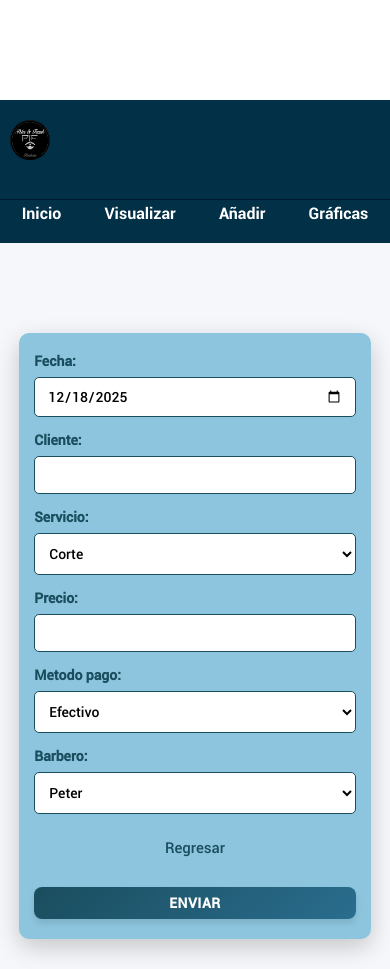
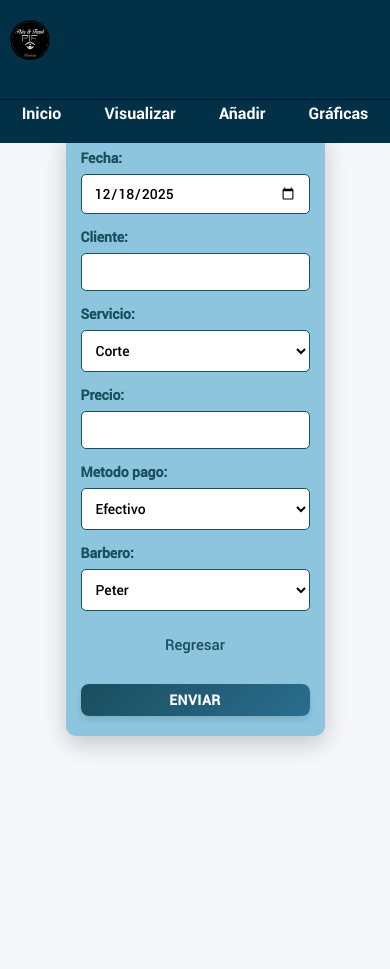
Before and after one commit to Pedro-guzman/formulario-django, a Django app: a page that uses templates/servicios/create.html in a window 390 px wide. After the commit the page ends 753 px from the top, so only its background shows below. Run offline with Django 5.2, Linux system fonts and the light colour scheme; some libraries are stand-ins or nearby versions.

Commit message:
Actualizar estilos CSS: header y nav fijos, responsive en móviles

```diff
--- a/static/css/forms.css
+++ b/static/css/forms.css
@@ -138,7 +138,7 @@
     margin: 100px auto 20px;
     padding: 40px 50px;
     width: 90%;
-    max-width: 600px;
+    max-width: 450px;
     min-height: 450px;
     background-color: rgb(140, 197, 221);
     box-shadow: 0 8px 24px rgba(0, 0, 0, 0.2);
@@ -193,7 +193,7 @@
 
 @media screen and (max-width: 480px) {
     .form {
-        width: 95%;
+        width: 70%;
         padding: 20px 15px;
         margin-top: 30px;
     }
--- a/static/css/styles.css
+++ b/static/css/styles.css
@@ -40,7 +40,7 @@ h1, h2, h3, h4, h5, h6 {
     font-family: var(--font-main);
 }
 
-/* Barra superior - HEADER FIJO CON SOMBRA */
+/* Barra superior - HEADER FIJO CON SOMBRA - OCULTO PORQUE LA CABECERA ESTARÁ ARRIBA */
 header {
     position: fixed;
     top: 0;
@@ -49,7 +49,7 @@ header {
     height: 80px;
     background-color: white;
     box-shadow: 0 2px 8px rgba(0, 0, 0, 0.15); /* Sombra suave */
-    display: flex;
+    display: none; /* Ocultar porque .cabecera estará arriba */
     z-index: 1000; /* Por encima de todo excepto el nav */
     justify-content: center;
     align-items: center;
@@ -58,7 +58,6 @@ header {
 header h1 {
     color: var(--color-primary);
     font-size: 20px;
-    text-align: center;
 }
 
 /* Barra lateral - NAV FIJO */
@@ -118,8 +117,9 @@ main {
     display: flex;
     width: calc(100vw - 200px);
     margin-left: 200px;   /* espacio lateral */
-    margin-top: 80px;     /* espacio superior ajustado para header fijo */
+    margin-top: 0;     /* Sin margen superior */
     padding: 20px;
+    padding-top: 120px;   /* Espacio para la cabecera fija (100px cabecera + 20px margen) */
     justify-content: flex-start;
     align-items: flex-start;
     flex-direction: column;
@@ -131,9 +131,13 @@ main {
     height: 100px;
     align-items: center;
     text-align: center;
-    margin-left: auto;
-    margin-right: auto;
     box-shadow: 0 2px 8px rgba(0, 0, 0, 0.15); /* Sombra ligera */
+    position: fixed; /* Fija el elemento */
+    top: 0; /* Hasta arriba */
+    left: 200px; /* Después del nav lateral */
+    right: 0; /* Hasta el borde derecho */
+    width: calc(100vw - 200px); /* Ancho ajustado */
+    z-index: 1002; /* Por encima del header y nav */
 }
 
 /* Estilos del texto que se muestra al inicio */
@@ -259,11 +263,14 @@ main {
    ======================================== */
 
 @media (max-width: 768px) {
-    /* Ocultar nav lateral en móviles */
+    /* Nav fijo en la parte superior en móviles */
     nav {
         width: 100%;
         height: auto;
-        position: relative;
+        position: fixed; /* Fijo en lugar de relative */
+        top: 0; /* Arriba del todo */
+        left: 0;
+        z-index: 1001;
     }
 
     nav ul {
@@ -271,29 +278,30 @@ main {
         height: auto;
         margin-top: 20px;
         flex-wrap: wrap;
+        justify-content: space-around; /* Centrar los elementos */
+
     }
 
-    /* Header ocupa todo el ancho en móvil */
+    /* Header oculto en móvil porque la cabecera estará arriba */
     header {
-        left: 0;
-        width: 100vw;
-        height: 60px;
-        justify-content: center;
-
+        display: none;
     }
 
     header h1 {
         font-size: 16px;
-        text-align: center;
-
     }
 
     /* Main ajustado para móvil */
     main {
         margin-left: 0;
-        margin-top: 60px;
+        margin-top: 100px; /* Espacio para el nav fijo */
         width: 100vw;
         padding: 15px;
+    }
+
+    /* Cabecera oculta en móvil */
+    .cabecera {
+        display: none; /* Ocultar en móviles */
     }
 
     /* Ajustar listas y búsquedas */
@@ -315,8 +323,9 @@ main {
 }
 
 @media (max-width: 480px) {
+    /* Header oculto */
     header {
-        height: 50px;
+        display: none;
     }
 
     header h1 {
@@ -324,8 +333,13 @@ main {
     }
 
     main {
-        margin-top: 50px;
+        margin-top: 90px; /* Espacio para el nav fijo */
         padding: 10px;
+    }
+
+    /* Cabecera oculta en móviles pequeños */
+    .cabecera {
+        display: none;
     }
 
     .logo {
--- a/templates/servicios/create.html
+++ b/templates/servicios/create.html
@@ -5,6 +5,12 @@
 {% block 'styles' %}
 {% load static %}
 <link rel="stylesheet" href="{% static 'css/forms.css' %}?v=3">
+{% endblock %}
+
+{% block 'cabecera' %}
+<div class="texto-principal">
+    <h1>Añadir nuevo servicio</h1>
+</div>
 {% endblock %}
 
 {% block 'content' %}
--- a/templates/servicios/dashboard.html
+++ b/templates/servicios/dashboard.html
@@ -1,6 +1,12 @@
 {% extends 'layout/base.html' %}
 
 {% block 'title' %}Dashboard{% endblock %}
+
+{% block 'cabecera' %}
+<div class="texto-principal">
+    <h1>Gráficas</h1>
+</div>
+{% endblock %}
 
 {% block 'content' %}
 <div class="filtro">
--- a/templates/servicios/detail.html
+++ b/templates/servicios/detail.html
@@ -1,6 +1,12 @@
 {% extends 'layout/base.html' %}
 
 {% block 'title' %}Detalles{{ servicio.name }}{% endblock %}
+
+{% block 'cabecera' %}
+<div class="texto-principal">
+    <h1>Detalles del servicio</h1>
+</div>
+{% endblock %}
 
 {% block 'content' %}
        <span class="aux-btns"><a href="{% url 'servicios' %}">Regresar</a></spana>
--- a/templates/servicios/edit.html
+++ b/templates/servicios/edit.html
@@ -6,6 +6,12 @@
 
 {% load static %}
 <link rel="stylesheet" href="{% static 'css/form.css' %}?v=2">
+{% endblock %}
+
+{% block 'cabecera' %}
+<div class="texto-principal">
+    <h1>Editar servicio</h1>
+</div>
 {% endblock %}
 
 
--- a/templates/servicios/index.html
+++ b/templates/servicios/index.html
@@ -1,6 +1,12 @@
 {% extends 'layout/base.html' %}
 
 {% block 'title' %}Servicios{% endblock %}
+
+{% block 'cabecera' %}
+<div class="texto-principal">
+    <h1>Servicios registrados</h1>
+</div>
+{% endblock %}
 
 {% block 'content' %}
 
```
